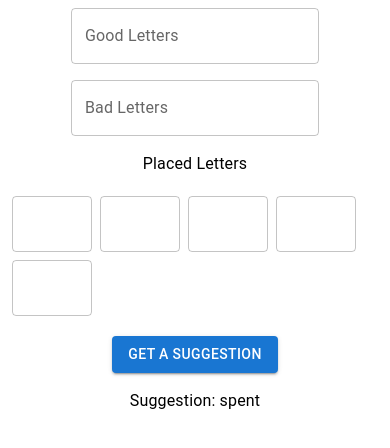
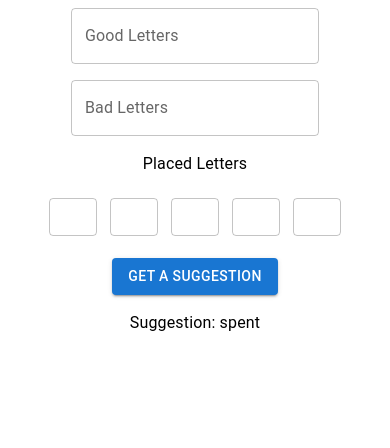
Before and after one commit to kulcsarrudolf/wordle-suggestions, a React (Create React App) app: page / in a window 390 px wide. Shown: the top 448 px of the page. Built offline with nearby package versions, Linux system fonts and the light colour scheme.

Commit message:
mobile fix

```diff
--- a/public/index.html
+++ b/public/index.html
@@ -7,6 +7,8 @@
   <meta name="viewport" content="width=device-width, initial-scale=1" />
   <meta name="theme-color" content="#000000" />
   <meta name="description" content="Wordle Suggestions" />
+  <meta name="viewport" content="width=device-width, initial-scale=1.0">
+
   <!--
       manifest.json provides metadata used when your web app is installed on a
       user's mobile device or desktop. See https://developers.google.com/web/fundamentals/web-app-manifest/
--- a/src/components/Main.tsx
+++ b/src/components/Main.tsx
@@ -90,8 +90,11 @@ const Main = () => {
               <TextField
                 variant="outlined"
                 value={placedLetters.get(key)}
-                inputProps={{ min: 0, style: { textAlign: 'center', textTransform: 'uppercase' } }}
-                style={{ width: '5rem', margin: '0.25rem' }}
+                inputProps={{
+                  min: 0,
+                  style: { textAlign: 'center', textTransform: 'uppercase', padding: '0.45rem' },
+                }}
+                style={{ maxWidth: '3rem', margin: '0.25rem', padding: '0.15rem' }}
                 onChange={(e) => {
                   const placedLettersCopy = placedLetters;
                   placedLettersCopy.set(key, e.target.value.toUpperCase());
```
